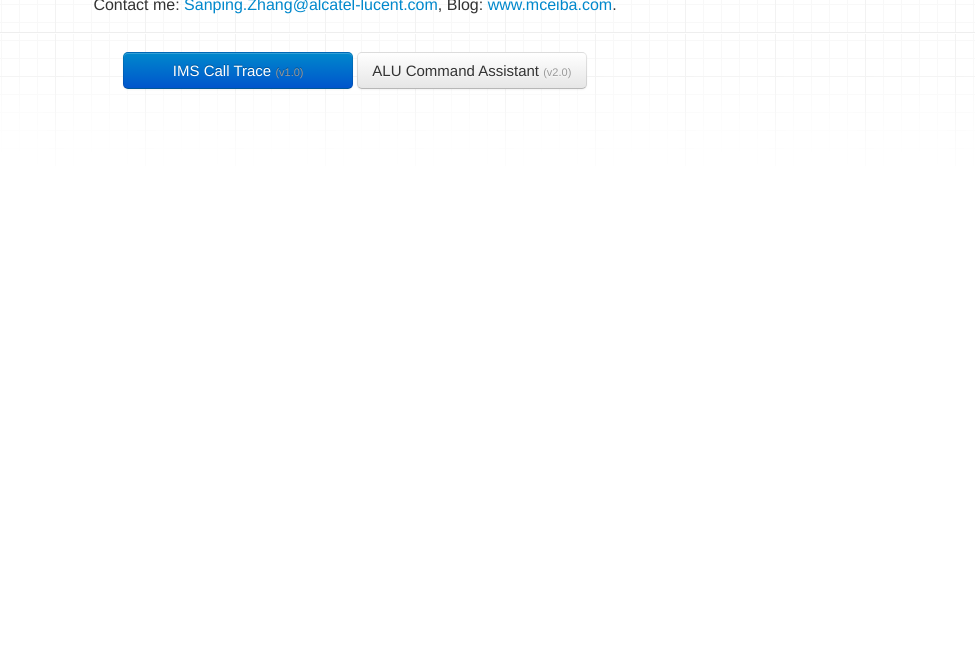
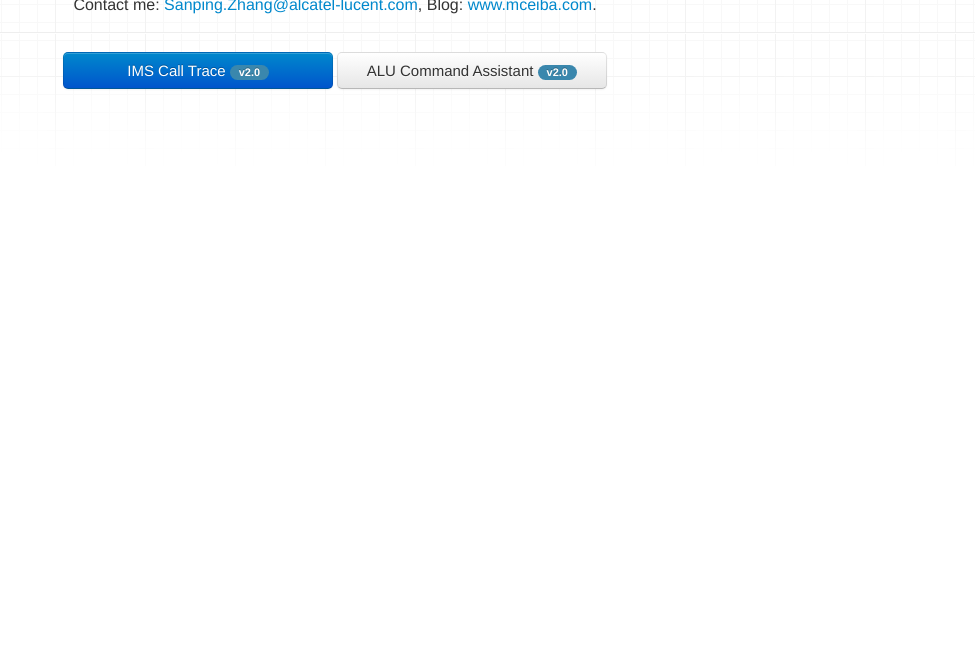
Before and after one commit to sanpingz/cgi-tools, a plain HTML site: page index.html in a window 1280 px wide. Shown: the part 140-800 px from the top of the page, without its empty margins (305-1280 px from the left). Drawn offline with Linux system fonts and the light colour scheme.

Commit message:
update main page

```diff
--- a/index.html
+++ b/index.html
@@ -20,14 +20,14 @@
   </head>
 
   <body>
-  <span class="span10" style="text-align: center; width: 100%;">
+  <span class="span12 row-fluid" style="text-align: center;margin-left:0">
       <div class="inner">
           <h1>Calvin's personal page</h1>
           <p style="font-size: 16px; padding-top: 10px;">Contact me: <a href="mailto:sanping.zhang@alcatel-lucent.com">Sanping.Zhang@alcatel-lucent.com</a>, Blog: <a href="http://www.mceiba.com">www.mceiba.com</a>.</p>
           <hr>
           <p class="download-info">
-              <a href="calltrace/index.html" class="btn btn-primary btn-large" style="width:200px;">IMS Call Trace <small>(v1.0)</small></a>
-              <a href="command/index.html" class="btn btn-large" style="width:200px;">ALU Command Assistant <small>(v2.0)</small></a>
+              <a href="multitrace/index.html" class="btn btn-primary btn-large" style="width:240px;">IMS Call Trace <small class="badge badge-info"> v2.0 </small></a>
+              <a href="command/index.html" class="btn btn-large" style="width:240px;">ALU Command Assistant <small class="badge badge-info"> v2.0 </small></a>
           </p>
       </div>
   </span>
```
